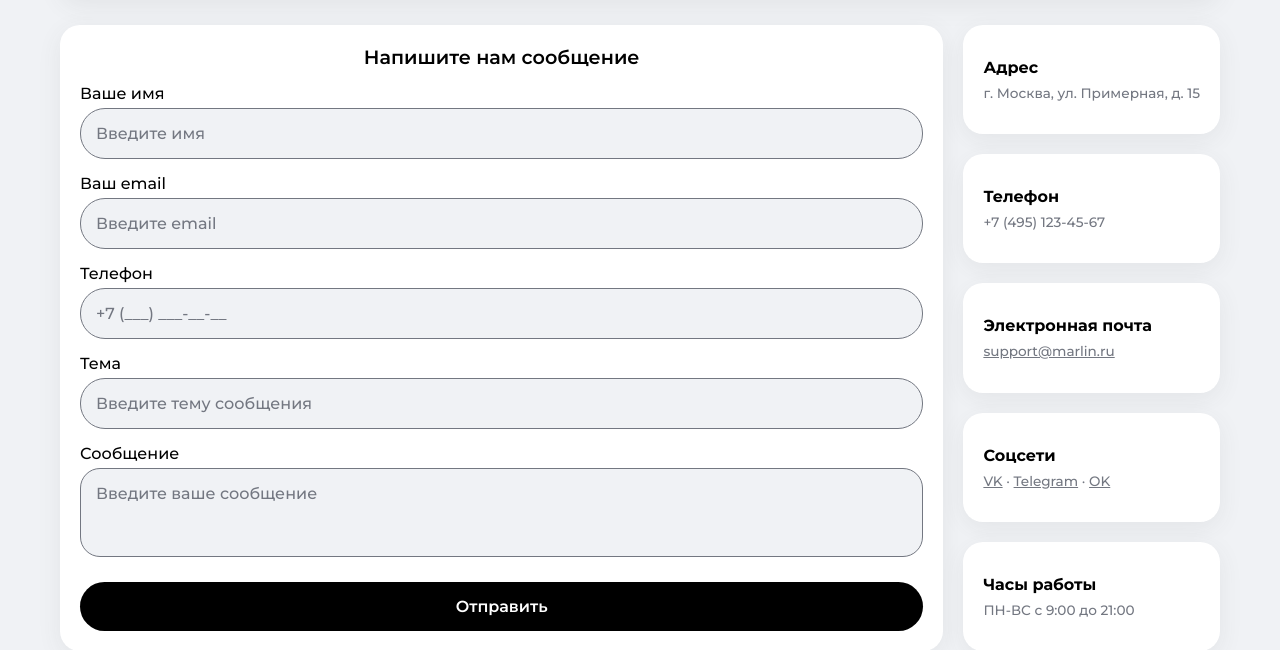
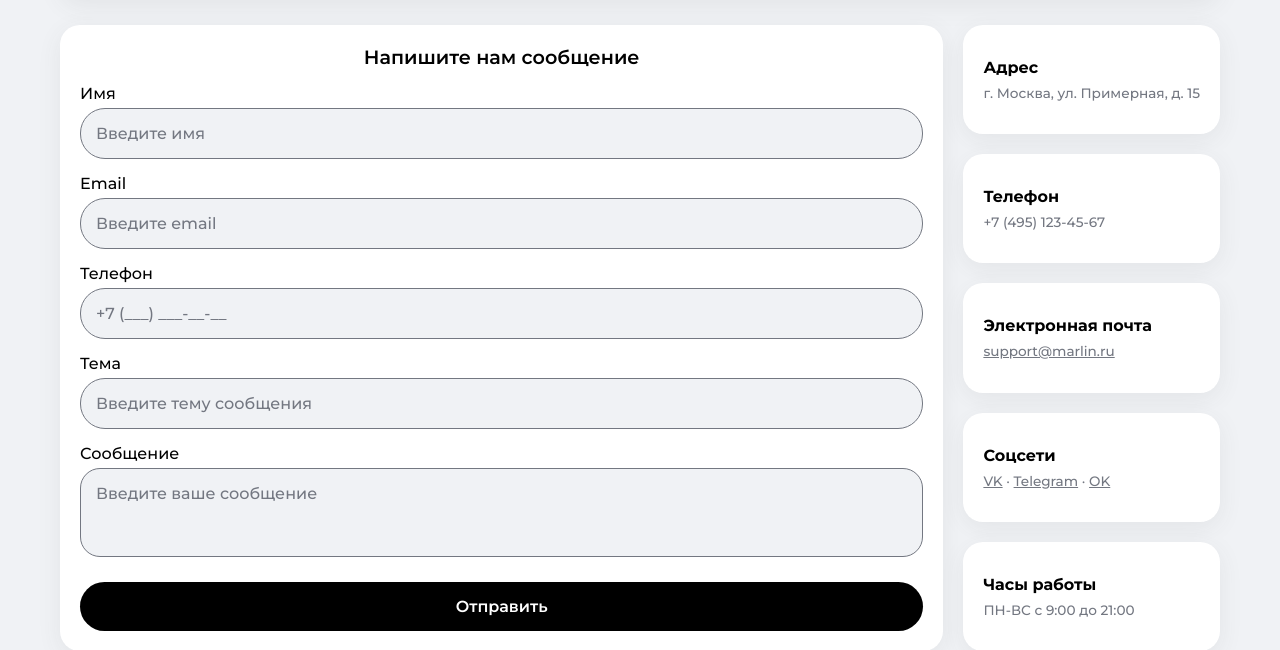
Before and after one commit to prsvt420/marlin, a Django app: page /contact in a window 1280 px wide. Shown: the part 648-1298 px from the top of the page. Run offline with Django 5.2, Linux system fonts and the light colour scheme; parts of the project's set-up code (start-up, migrations or seed data) failed here and were passed over; some web fonts are replaced.

Commit message:
feat(pages): improve of work with the form

```diff
--- a/apps/pages/static/pages/css/contact.css
+++ b/apps/pages/static/pages/css/contact.css
@@ -77,6 +77,10 @@
 .contact__label {
     font-size: var(--font-size-sm);
     color: var(--color-text);
+}
+
+.contact__label sup {
+    color: var(--muted-color-text);
 }
 
 .contact__input {
--- a/apps/pages/templates/pages/contact.html
+++ b/apps/pages/templates/pages/contact.html
@@ -27,24 +27,24 @@
         {% csrf_token %}
 
         <div class="contact__form-group">
-          <label class="contact__label" for="name">Ваше имя {% if form.name.errors %}({{ form.name.errors.as_text|slice:"2:-1"|lower }}){% endif %}</label>
-          <input class="contact__input" required value="{% if form.name.value %}{{ form.name.value }}{% endif %}" type="text" id="name" name="name" placeholder="Введите имя">
+          <label class="contact__label" for="name">Имя {% if form.name.errors %}<sup>*{{ form.name.errors.0 }}</sup>{% endif %}</label>
+          <input class="contact__input" value="{{ form.name.value|default:'' }}" type="text" id="name" name="name" placeholder="Введите имя">
         </div>
         <div class="contact__form-group">
-          <label class="contact__label" for="email">Ваш email {% if form.email.errors %}({{ form.email.errors.as_text|slice:"2:-1"|lower }}){% endif %}</label>
-          <input class="contact__input" required value="{% if form.email.value %}{{ form.email.value }}{% endif %}" type="email" id="email" name="email" placeholder="Введите email">
+          <label class="contact__label" for="email">Email {% if form.email.errors %}<sup>*{{ form.email.errors.0 }}</sup>{% endif %}</label>
+          <input class="contact__input" value="{{ form.email.value|default:'' }}" type="text" id="email" name="email" placeholder="Введите email">
         </div>
         <div class="contact__form-group">
-          <label class="contact__label" for="phone">Телефон {% if form.phone.errors %}({{ form.phone.errors.as_text|slice:"2:-1"|lower }}){% endif %}</label>
-          <input class="contact__input" autocomplete="off" required value="{% if form.phone.value %}{{ form.phone.value }}{% endif %}" type="tel" id="phone" name="phone" placeholder="+7 (___) ___-__-__">
+          <label class="contact__label" for="phone">Телефон {% if form.phone.errors %}<sup>*{{ form.phone.errors.0 }}</sup>{% endif %}</label>
+          <input class="contact__input" autocomplete="off" value="{{ form.phone.value|default:'' }}" type="tel" id="phone" name="phone" placeholder="+7 (___) ___-__-__">
         </div>
         <div class="contact__form-group">
-          <label class="contact__label" for="subject">Тема {% if form.subject.errors %}({{ form.subject.errors.as_text|slice:"2:-1"|lower }}){% endif %}</label>
-          <input class="contact__input" required value="{% if form.subject.value %}{{ form.subject.value }}{% endif %}" type="text" id="subject" name="subject" placeholder="Введите тему сообщения">
+          <label class="contact__label" for="subject">Тема {% if form.subject.errors %}<sup>*{{ form.subject.errors.0 }}</sup>{% endif %}</label>
+          <input class="contact__input" value="{{ form.subject.value|default:'' }}" type="text" id="subject" name="subject" placeholder="Введите тему сообщения">
         </div>
         <div class="contact__form-group">
-          <label class="contact__label" for="message">Сообщение {% if form.message.errors %}({{ form.message.errors.as_text|slice:"2:-1"|lower }}){% endif %}</label>
-          <textarea class="contact__input" required id="message" name="message" rows="3" placeholder="Введите ваше сообщение">{% if form.message.value %}{{ form.message.value }}{% endif %}</textarea>
+          <label class="contact__label" for="message">Сообщение {% if form.message.errors %}<sup>*{{ form.message.errors.0 }}</sup>{% endif %}</label>
+          <textarea class="contact__input" id="message" name="message" rows="3" placeholder="Введите ваше сообщение">{{ form.message.value|default:'' }}</textarea>
         </div>
         <button type="submit" class="contact__form-button">Отправить</button>
       </form>
```
